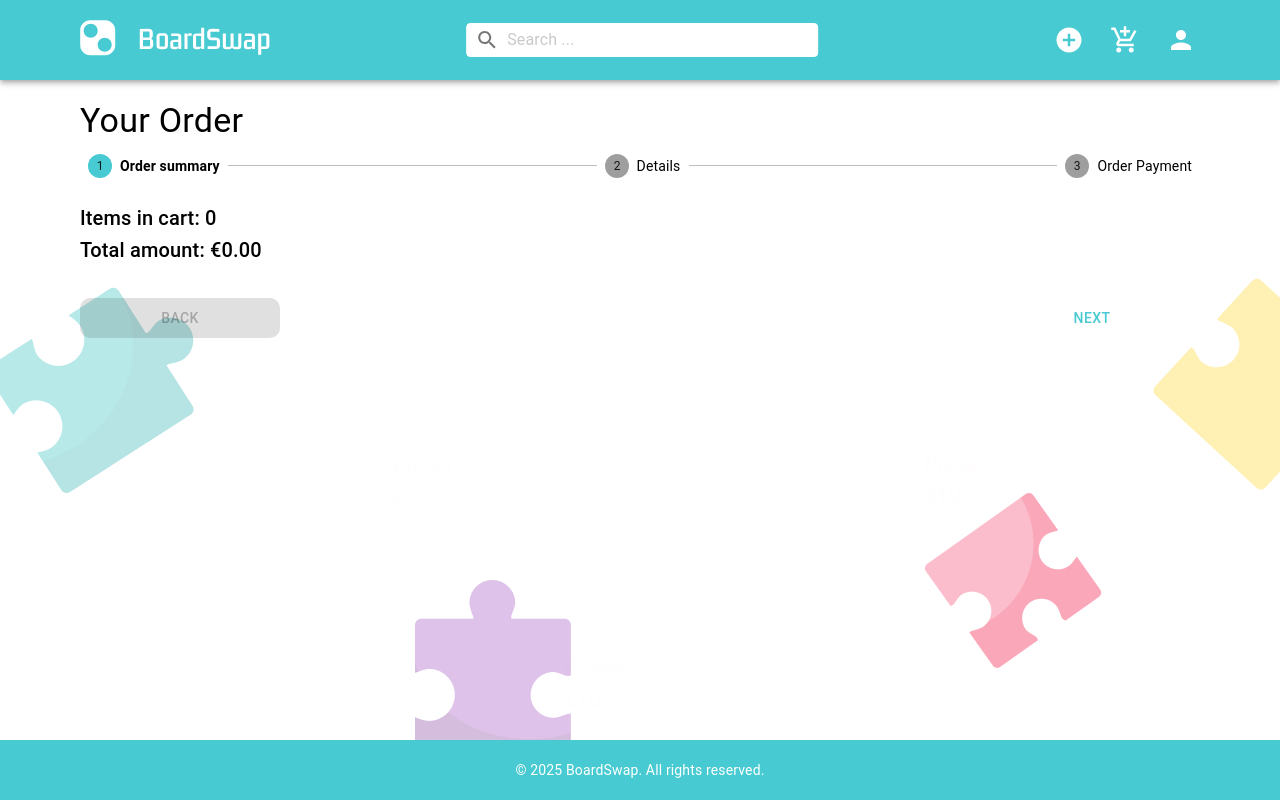
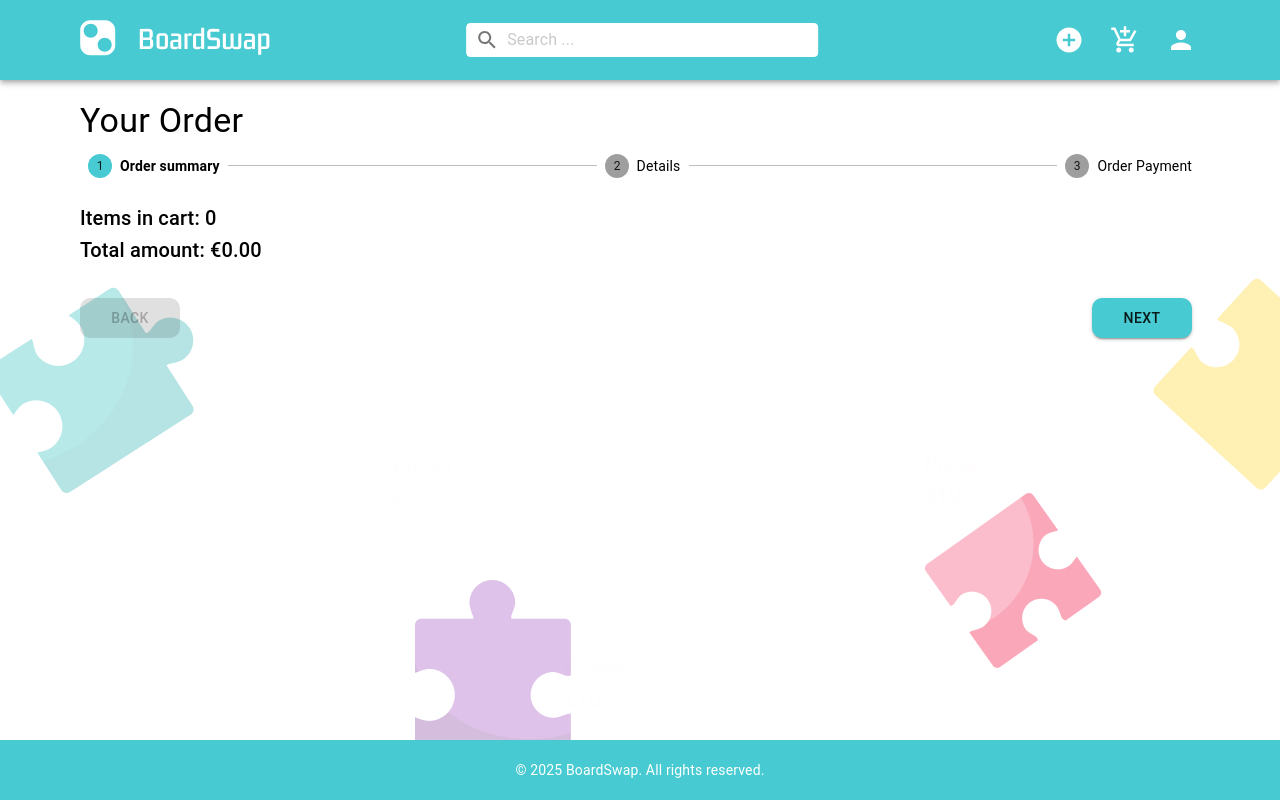
Before and after one commit to starshynova/BoardSwap, a React (Vite) app in the folder client/: page /order in a window 1280 px wide. Built offline with nearby package versions, Linux system fonts and the light colour scheme; sample sign-in values are in the browser's storage.

Commit message:
style: add style to order buttons

```diff
--- a/client/src/pages/Order/OrderStepper.jsx
+++ b/client/src/pages/Order/OrderStepper.jsx
@@ -222,17 +222,19 @@ export default function OrderStepper({ cart, toggleCartItem }) {
             <Button
               disabled={activeStep === 0}
               onClick={handleNavigation(activeStep - 1)}
-              sx={{ mr: 1, ...formStyle.buttonSmall }}
+              sx={{ mr: 1, ...formStyle.buttonSmall, width: "100px" }}
               variant="contained"
-              color="secondary"
+              color="primary"
             >
               Back
             </Button>
             <Box sx={{ flex: "1 1 auto" }} />
             <Button
               onClick={handleNavigation(activeStep + 1)}
-              sx={{ mr: 1, width: "200px", borderRadius: "10px", mt: 2 }}
               disabled={activeStep === 2}
+              sx={{ mr: 1, ...formStyle.buttonSmall, width: "100px" }}
+              variant="contained"
+              color="primary"
             >
               Next
             </Button>
```
